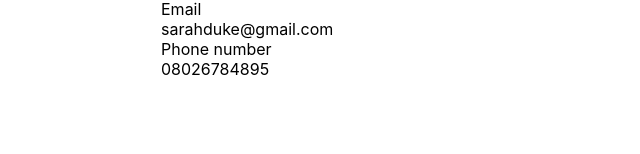
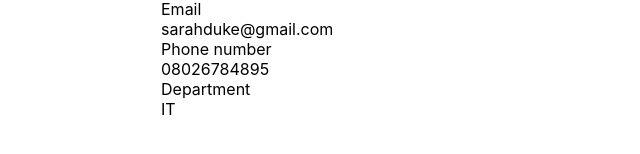
Before and after one commit to chidinmabnwaeze/AttendanceSystem, a React (Vite) app: page /popup in a window 1280 px wide. Shown: the part 470-624 px from the top of the page, without its empty margins (39-679 px from the left). Built offline with nearby package versions, Linux system fonts and the light colour scheme.

Commit message:
user details

```diff
--- a/src/components/Popup.jsx
+++ b/src/components/Popup.jsx
@@ -33,6 +33,10 @@ const Popup = () => {
                     <p className='title'> Phone number</p>
                     <p className='info'> 08026784895</p>
                 </div>
+                <div className="subject">
+                    <p className='title'> Department</p>
+                    <p className='info'> IT</p>
+                </div>
             </div>
         </div>
     </div>
```
